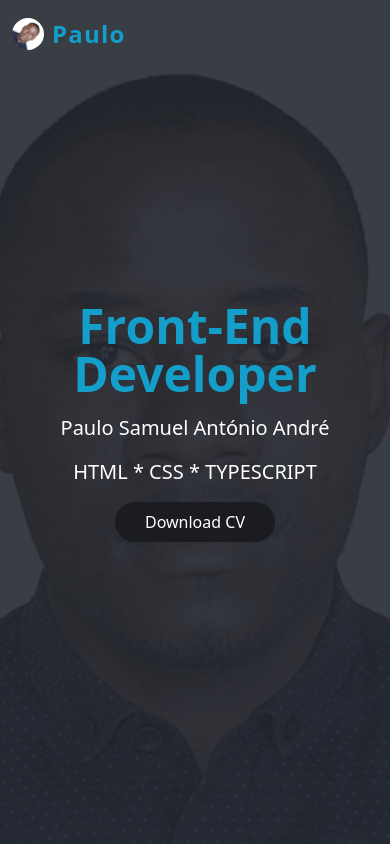
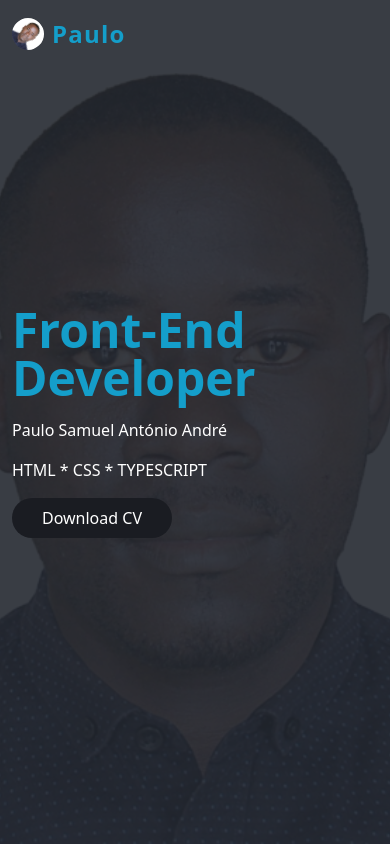
Before and after one commit to PauloAndre05/myportifolio, a React (Vite) app: page / in a window 390 px wide. Shown: the top 844 px of the page. Built offline with nearby package versions, Linux system fonts and the light colour scheme.

Commit message:
Finish the first part of responsive design(Pequenos ajustes)

```diff
--- a/src/components/Banner.tsx
+++ b/src/components/Banner.tsx
@@ -8,11 +8,11 @@ export function Banner () {
                 className="absolute inset-0 w-full h-full bg-no-repeat object-cover opacity-5 max-sm:opacity-10"
                 alt="Imagem de Fundo"
             />
-            <div className="flex flex-col gap-4 z-10 max-sm:m-auto max-sm:text-center">
+            <div className="flex flex-col gap-4 z-10 ">
                 <h1 className="text-6xl font-bold text-third animate-fadeIn max-sm:text-5xl">Front-End Developer</h1>
-                <p className="text-xl animate-fadeIn">Paulo Samuel António André</p>
-                <p className="text-xl animate-fadeIn">HTML * CSS * TYPESCRIPT</p>
-                <button className='w-40 p-2 rounded-full bg-four hover:opacity-50 max-sm:m-auto animate-fadeIn'>Download CV</button>
+                <p className="animate-fadeIn">Paulo Samuel António André</p>
+                <p className="animate-fadeIn">HTML * CSS * TYPESCRIPT</p>
+                <button className='w-40 p-2 rounded-full bg-four hover:opacity-50 animate-fadeIn'>Download CV</button>
             </div>
 
             <div className='w-[30rem] h-[30rem] rounded-[50%]  max-sm:hidden'>
```
